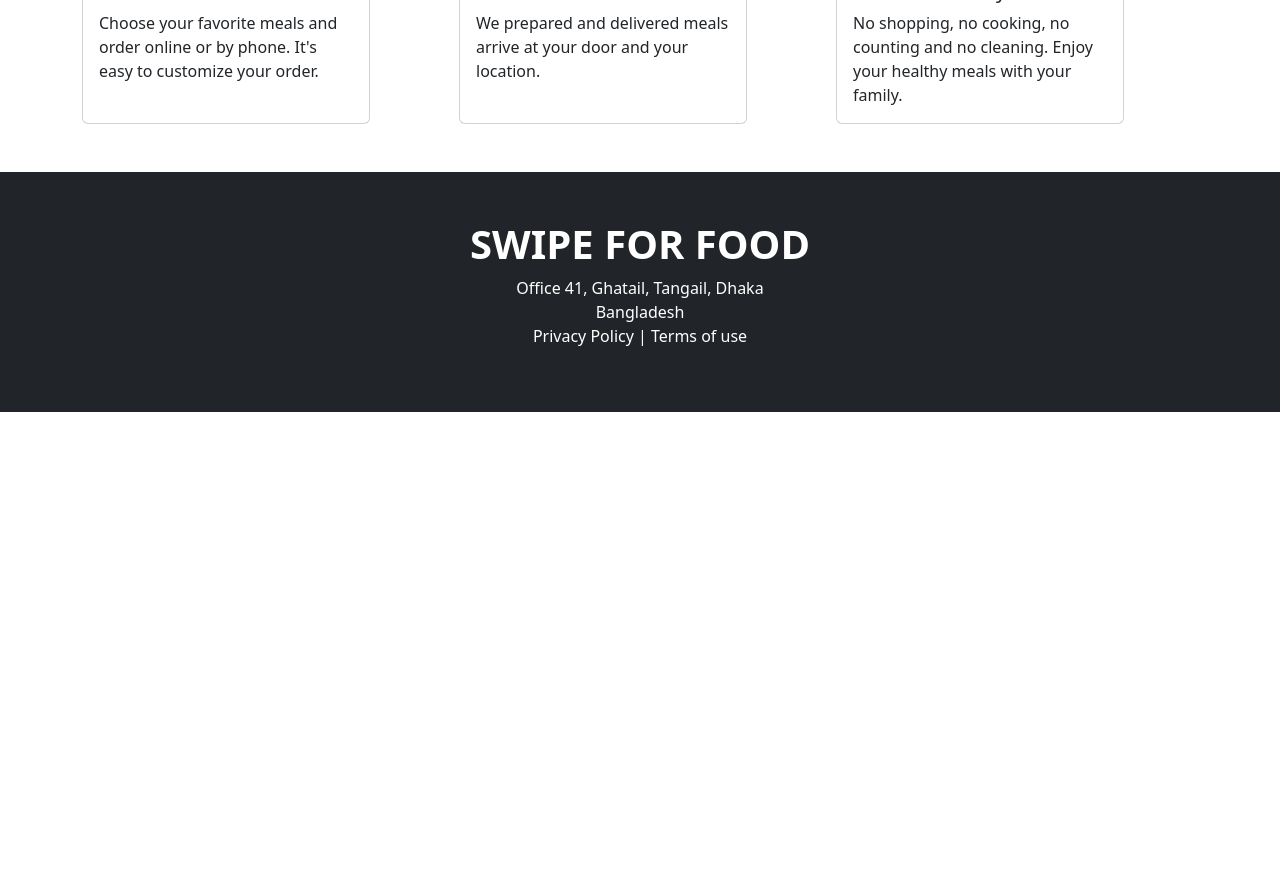
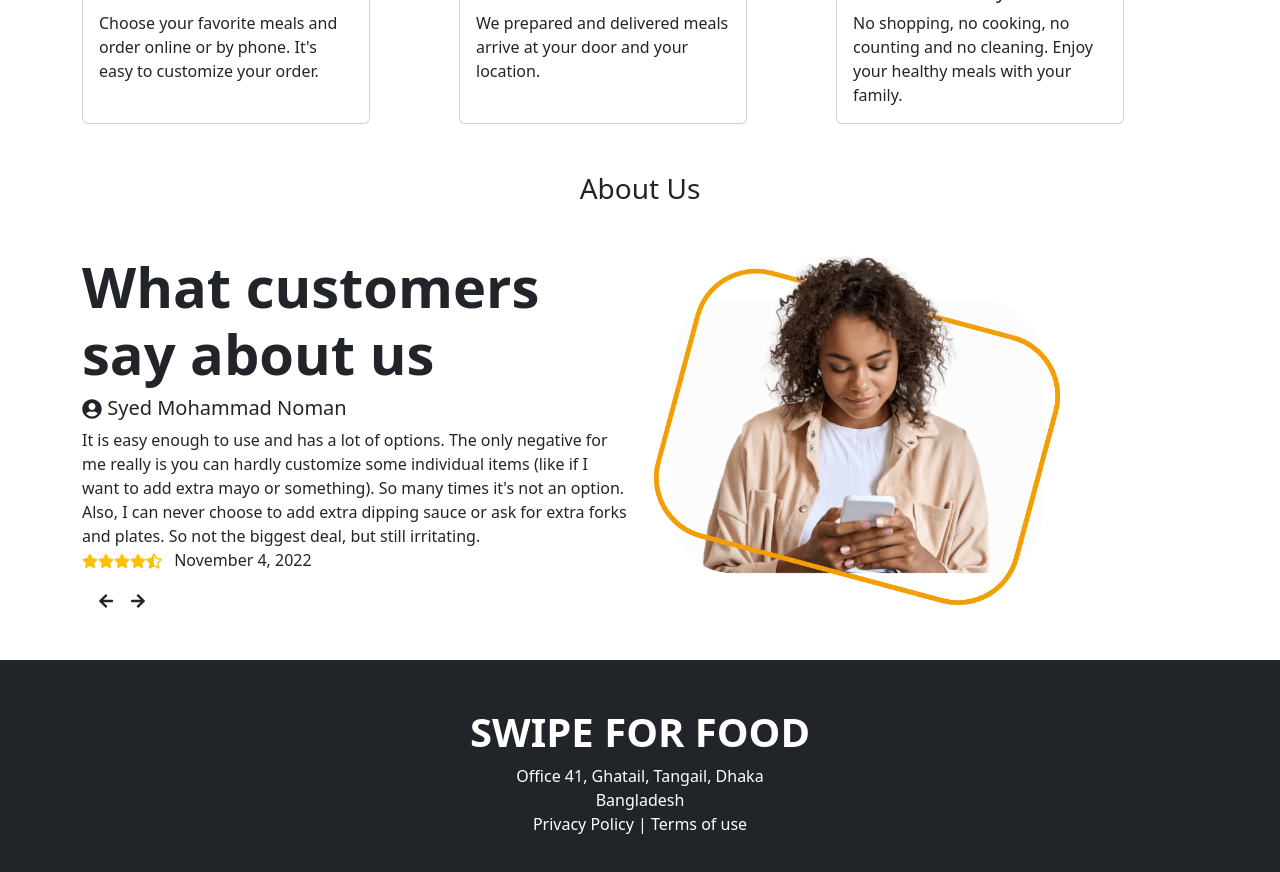
Before and after one commit to NahidulNoman/swipe-for-food-client, a React (Create React App) app: page / in a window 1280 px wide. Shown: the part 1460-2332 px from the top of the page. Before the commit the page ends 1872 px from the top, so only its background shows below. Built offline with nearby package versions, Linux system fonts and the light colour scheme; no server answers.

Commit message:
customer rating section added from home page

```diff
--- a/package.json
+++ b/package.json
@@ -10,6 +10,7 @@
     "react": "^18.2.0",
     "react-bootstrap": "^2.6.0",
     "react-dom": "^18.2.0",
+    "react-icons": "^4.6.0",
     "react-router-dom": "^6.4.3",
     "react-scripts": "5.0.1",
     "web-vitals": "^2.1.4"
--- a/src/components/Footer/Footer.jsx
+++ b/src/components/Footer/Footer.jsx
@@ -4,35 +4,35 @@
 const Footer = () => {
   return (
     <div>
-      <footer class="mt-5 p-5 bg-dark text-white">
-        <div class="d-flex align-items-center justify-content-center flex-column">
-          <h1 class="text-center fw-bold">SWIPE FOR FOOD</h1>
-          <p class="text-center">
+      <footer className="mt-5 p-5 bg-dark text-white">
+        <div className="d-flex align-items-center justify-content-center flex-column">
+          <h1 className="text-center fw-bold">SWIPE FOR FOOD</h1>
+          <p className="text-center">
             Office 41, Ghatail, Tangail, Dhaka <br />
             Bangladesh <br />
             Privacy Policy | Terms of use <br />
           </p>
-          {/* <p class="text-center text-white">
+          {/* <p className="text-center text-white">
             <a
               target="_blank"
               href="https://www.facebook.com/noman.hasan.7161953"
             >
-              <i class="fa-brands fa-square-facebook px-2 text-light fs-4"></i>
+              <i className="fa-brands fa-square-facebook px-2 text-light fs-4"></i>
             </a>
 
             <a
               target="_blank"
               href="https://www.linkedin.com/in/nahidul-na-756b58244/"
             >
-              <i class="fa-brands fa-linkedin px-2 text-light fs-4"></i>
+              <i className="fa-brands fa-linkedin px-2 text-light fs-4"></i>
             </a>
 
             <a target="_blank" href="https://twitter.com/SyedNom98714645">
-              <i class="fa-brands fa-square-twitter px-2 text-light fs-4"></i>
+              <i className="fa-brands fa-square-twitter px-2 text-light fs-4"></i>
             </a>
 
             <a target="_blank" href="">
-              <i class="fa-brands fa-square-instagram px-2 text-light fs-4"></i>
+              <i className="fa-brands fa-square-instagram px-2 text-light fs-4"></i>
             </a>
           </p> */}
         </div>
--- a/src/components/Home/CustomerRating/CustomerRating.jsx
+++ b/src/components/Home/CustomerRating/CustomerRating.jsx
@@ -1,16 +1,54 @@
-import React from 'react';
+import React from "react";
+import customer from "../../asset/customer.png";
+import {
+  FaArrowRight,
+  FaArrowLeft,
+  FaStar,
+  FaStarHalfAlt,
+  FaUserCircle,
+} from "react-icons/fa";
 
 const CustomerRating = () => {
-    return (
-        <div>
-            <div>
-
-            </div>
-            <div>
-
-            </div>
+  return (
+    <div>
+        <h3 className="text-center m-5">About Us</h3>
+      <div className="row mt-5 flex-column flex-lg-row">
+        <div className="col-lg-6 col-sm-12">
+          <h3 className="display-4 fw-semibold">
+            What customers <br /> say about us
+          </h3>
+          <h5>
+            <FaUserCircle></FaUserCircle> Syed Mohammad Noman
+          </h5>
+          <p>
+            It is easy enough to use and has a lot of options. The only negative
+            for me really is you can hardly customize some individual items
+            (like if I want to add extra mayo or something). So many times it's
+            not an option. Also, I can never choose to add extra dipping sauce
+            or ask for extra forks and plates. So not the biggest deal, but
+            still irritating. <br />
+            <span className="text-warning">
+            <FaStar></FaStar>
+            <FaStar></FaStar>
+            <FaStar></FaStar>
+            <FaStar></FaStar>
+            <FaStarHalfAlt></FaStarHalfAlt>
+            </span>
+            <span className="ms-2"> November 4, 2022</span>
+          </p>
+          <span className="m-3">
+            <FaArrowLeft></FaArrowLeft>
+          </span>
+          <span>
+            <FaArrowRight></FaArrowRight>
+          </span>
         </div>
-    );
+        <div className="col-lg-6 col-sm-12">
+          <img src={customer} className="img-fluid  w-75" alt="" />
+        </div>
+      </div>
+    </div>
+  );
 };
 
 export default CustomerRating;
--- a/src/components/Home/Work/Work.jsx
+++ b/src/components/Home/Work/Work.jsx
@@ -9,32 +9,32 @@
     <div>
       <h2 className="m-5 text-center">How we Works for Delivery</h2>
         <div className="workSection">
-        <div class="card" style={{ maxWidth: "18rem" }}>
-        <img src={dish} class="card-img-top" alt="..." />
-        <div class="card-body">
-          <h5 class="card-title">Choose Your Favorite</h5>
-          <p class="card-text">
+        <div className="card" style={{ maxWidth: "18rem" }}>
+        <img src={dish} className="card-img-top" alt="..." />
+        <div className="card-body">
+          <h5 className="card-title">Choose Your Favorite</h5>
+          <p className="card-text">
             Choose your favorite meals and order online or by phone. It's easy
             to customize your order.
           </p>
         </div>
       </div>
 
-      <div class="card" style={{ maxWidth: "18rem" }}>
-        <img src={delivery} class="card-img-top" alt="..." />
-        <div class="card-body">
-          <h5 class="card-title">We Deliver Your Meals</h5>
-          <p class="card-text">
+      <div className="card" style={{ maxWidth: "18rem" }}>
+        <img src={delivery} className="card-img-top" alt="..." />
+        <div className="card-body">
+          <h5 className="card-title">We Deliver Your Meals</h5>
+          <p className="card-text">
             We prepared and delivered meals arrive at your door and your location.
           </p>
         </div>
       </div>
 
-      <div class="card" style={{ maxWidth: "18rem" }}>
-        <img src={enjoy} class="card-img-top bg-white" alt="..." />
-        <div class="card-body">
-          <h5 class="card-title">Wait for delivery</h5>
-          <p class="card-text">
+      <div className="card" style={{ maxWidth: "18rem" }}>
+        <img src={enjoy} className="card-img-top bg-white" alt="..." />
+        <div className="card-body">
+          <h5 className="card-title">Wait for delivery</h5>
+          <p className="card-text">
             No shopping, no cooking, no counting and no cleaning. Enjoy your
             healthy meals with your family.
           </p>
```
Also changed, not shown: src/components/asset/customer.png (added), 1 other file (tests, documents, lock files or other folders).
